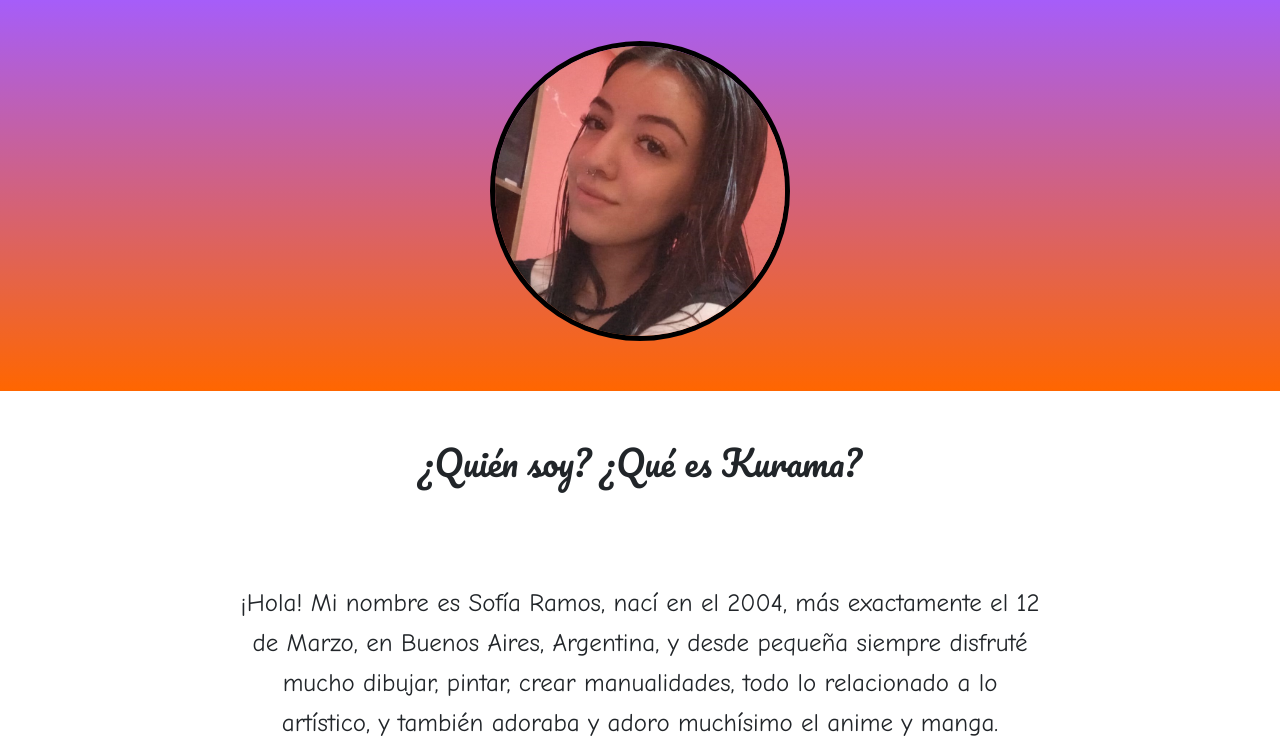
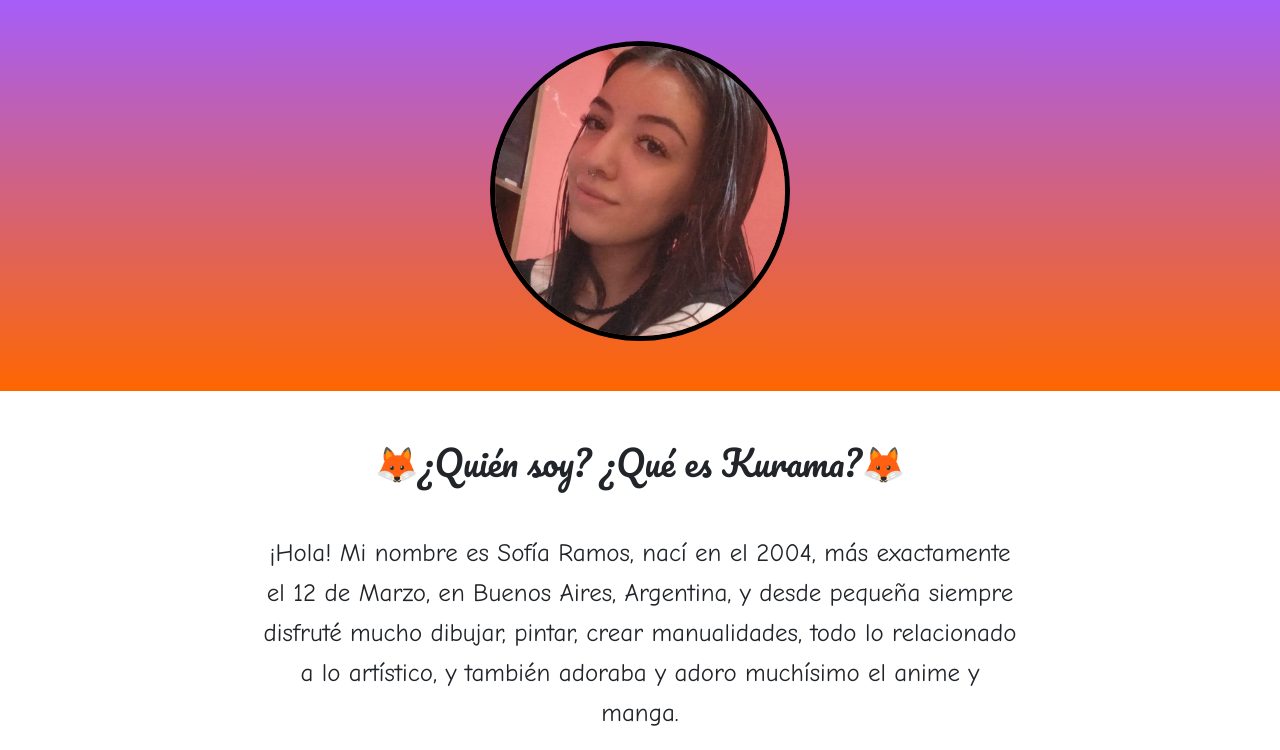
Before and after one commit to sofiR20/PreEntrega2-RamosS, a plain HTML site: page index.html in a window 1280 px wide. Shown: the part 155-905 px from the top of the page. Drawn offline with nearby package versions, Linux system fonts and the light colour scheme; a web font is replaced by a local one.

Commit message:
Cambios Estilos

```diff
--- a/index.html
+++ b/index.html
@@ -42,7 +42,7 @@
         <div class="banner">
             <img src="images/imgBanner.jpg" alt="Imagen Redonda" class="imagen-redonda">
         </div>
-        <section class="queEsKurama"><h1>¿Quién soy? ¿Qué es Kurama?</h1></section>
+        <section class="queEsKurama"><h1>🦊¿Quién soy? ¿Qué es Kurama?🦊</h1></section>
         <section class="parrafoSobre"><p>¡Hola! Mi nombre es Sofía Ramos, nací en el 2004, más exactamente el 12 de Marzo, en Buenos Aires, Argentina, y desde pequeña siempre disfruté mucho dibujar, pintar, crear manualidades, todo lo relacionado a lo artístico, y también adoraba y adoro muchísimo el anime y manga.</p></section>
         <section class="parrafoSobre2"><p>A medida que crecía, veía como muchas personas intentaban vivir del arte, de lo hecho a mano, muchos dicen que es imposible, pero yo siempre creí lo contrario y puse toda mi esperanza en la idea de que sí se puede vivir de lo que a uno le gusta y disfruta hacer.</p></section>
         <section class="parrafoSobre3"><p>Muy seguido veía videos de cómo realizar, por ejemplo, glasspaintings, y me fascinó la manera en la que el hecho de pintar al revés y que se vea horrible, podía generar tal obra de arte al hacer algo tan simple como voltear el cuadro y ver su frente. Siempre admiré a quienes realizaban ese tipo de pinturas, pero nunca me animaba a hacerlo yo misma; hasta que llegó la pandemia de 2020 y, como a muchos les ha pasado con el encierro de la cuarentena, mi cabeza hizo click, cambié muchísimas cosas, me armé de valor, y decidí comenzar a practicar.</p></section>
--- a/sass/presets/_index.scss
+++ b/sass/presets/_index.scss
@@ -38,12 +38,13 @@
         justify-content: center;
         font-size: 35px;
         margin-top: 50px;
-        margin-bottom: 100px;
+        margin-bottom: 50px;
         font-family: "Pacifico";
     }
     p {
         display: flex;
         flex-wrap: wrap;
+        padding: 0 20px;
         font-size: 25px;
         text-align: center;
         max-width: 800px; /* Ancho máximo del texto */
```
Also changed, not shown: css/style.css, 1 other file.
